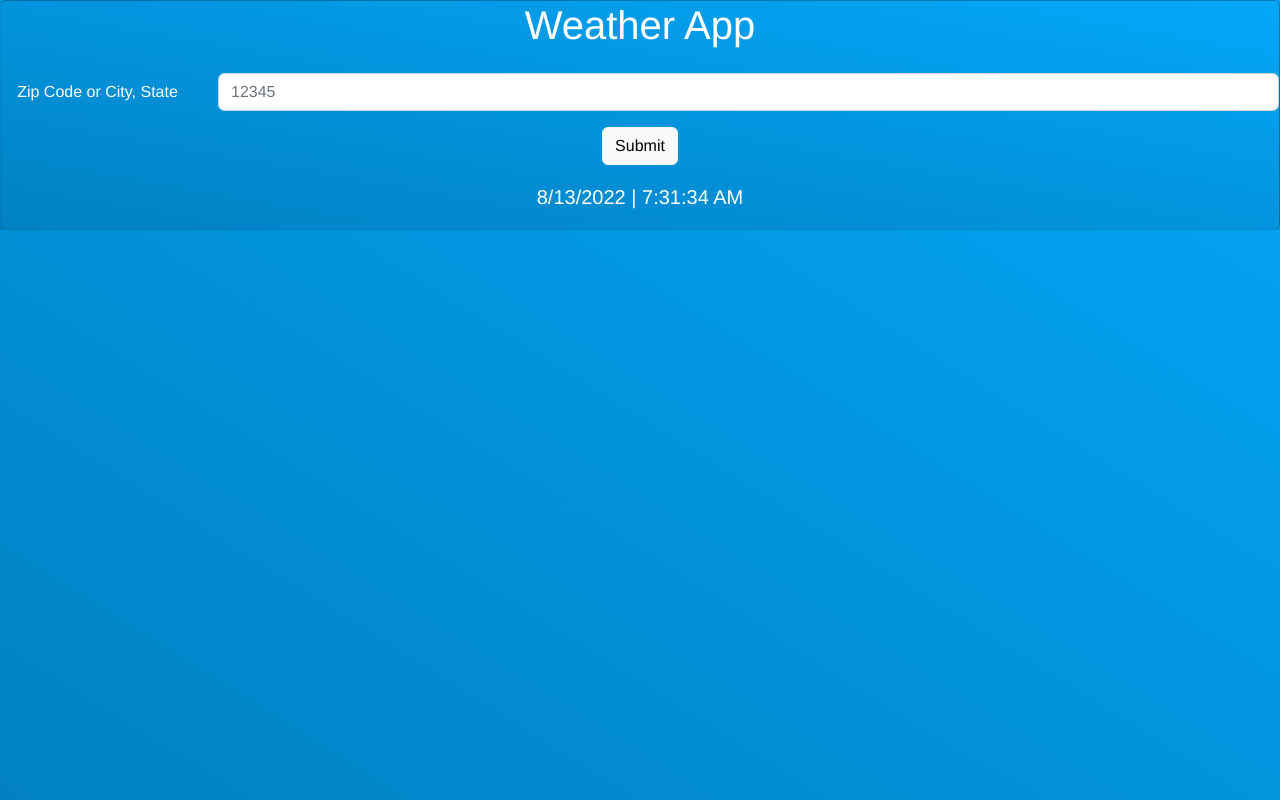
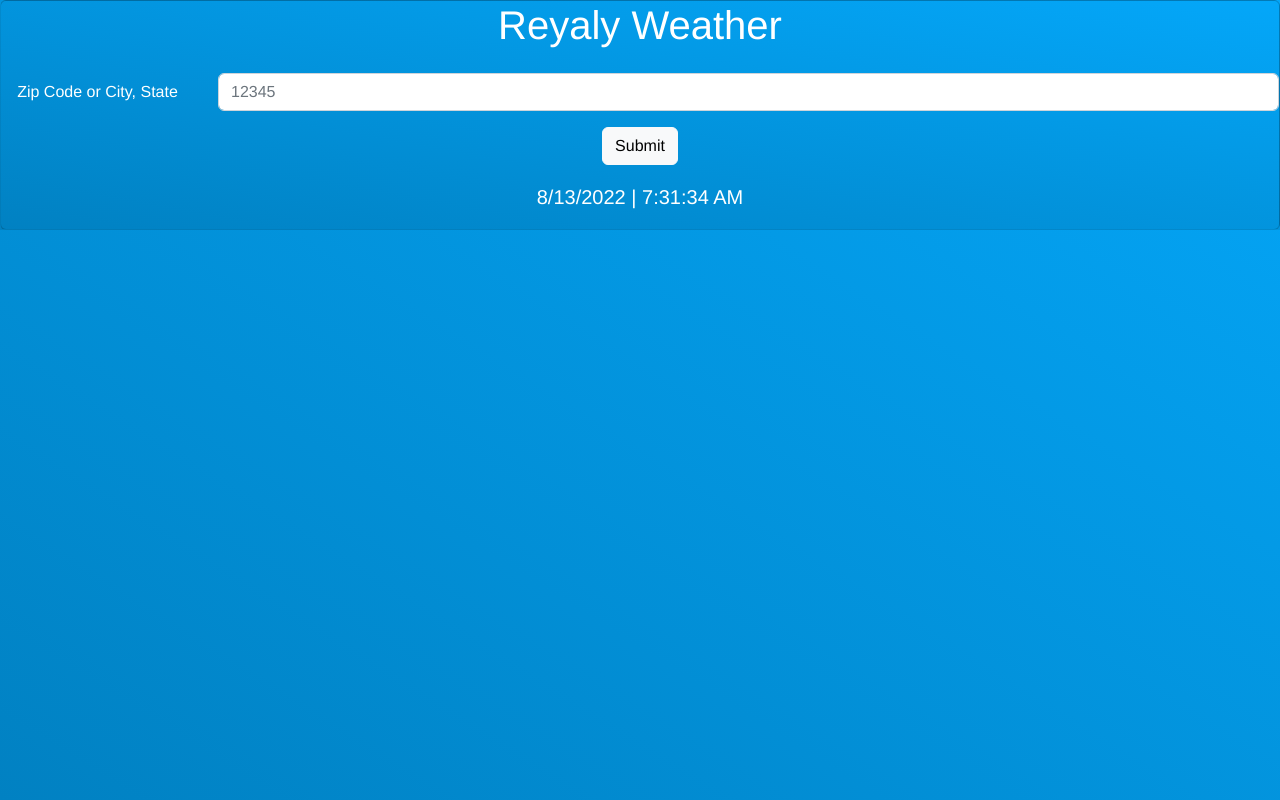
Before and after one commit to anclark686/weatherapp, a React (Create React App) app: page / in a window 1280 px wide. Built offline with nearby package versions, Linux system fonts and the light colour scheme.

Commit message:
added to public

```diff
--- a/public/index.html
+++ b/public/index.html
@@ -2,14 +2,14 @@
 <html lang="en">
   <head>
     <meta charset="utf-8" />
-    <link rel="icon" href="%PUBLIC_URL%/favicon.ico" />
+    <link rel="icon" href="%PUBLIC_URL%/AC_ICON.ico" />
     <meta name="viewport" content="width=device-width, initial-scale=1" />
     <meta name="theme-color" content="#000000" />
     <meta
       name="description"
       content="Web site created using create-react-app"
     />
-    <link rel="apple-touch-icon" href="%PUBLIC_URL%/logo192.png" />
+
     <!--
       manifest.json provides metadata used when your web app is installed on a
       user's mobile device or desktop. See https://developers.google.com/web/fundamentals/web-app-manifest/
@@ -24,7 +24,7 @@
       work correctly both with client-side routing and a non-root public URL.
       Learn how to configure a non-root public URL by running `npm run build`.
     -->
-    <title>React App</title>
+    <title>Reyaly Weather</title>
   </head>
   <body>
     <noscript>You need to enable JavaScript to run this app.</noscript>
--- a/src/App.js
+++ b/src/App.js
@@ -65,7 +65,7 @@ function App() {
   return (
     <div className="App">
       <Card className="zipCard">
-        <h1>Weather App</h1>
+        <h1>Reyaly Weather</h1>
         <p>{msg}</p>
         <Form>
           <Form.Group as={Row} className="mb-3">
```
Also changed, not shown: 1 other file (tests, documents, lock files or other folders).
